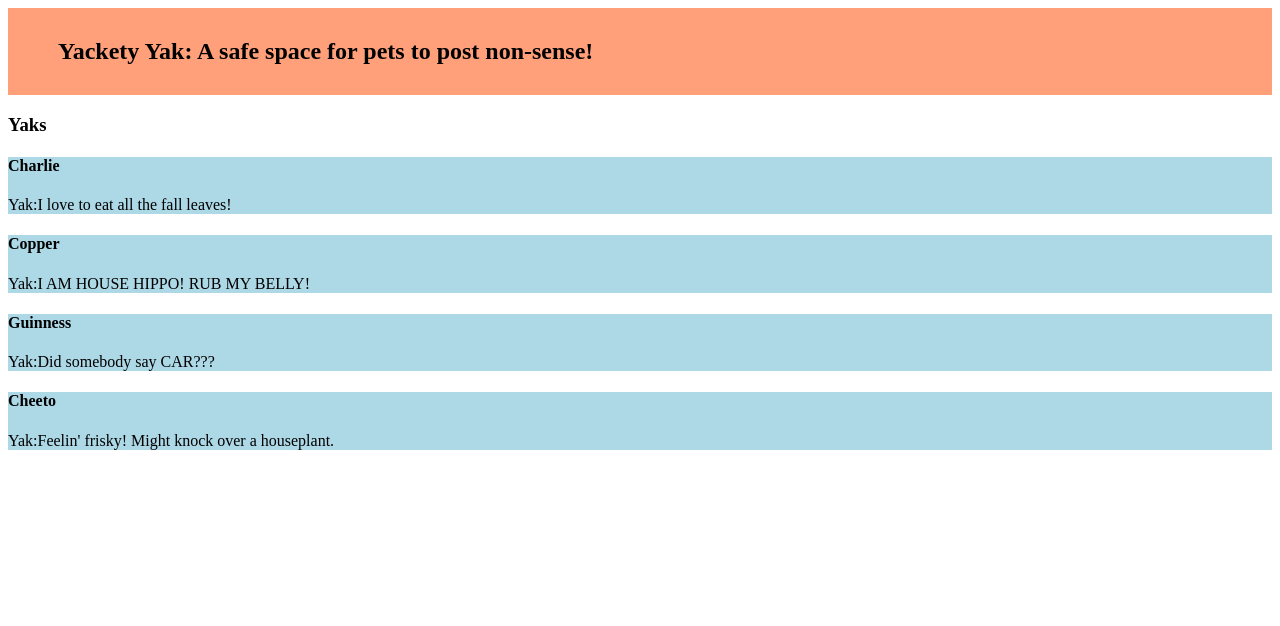
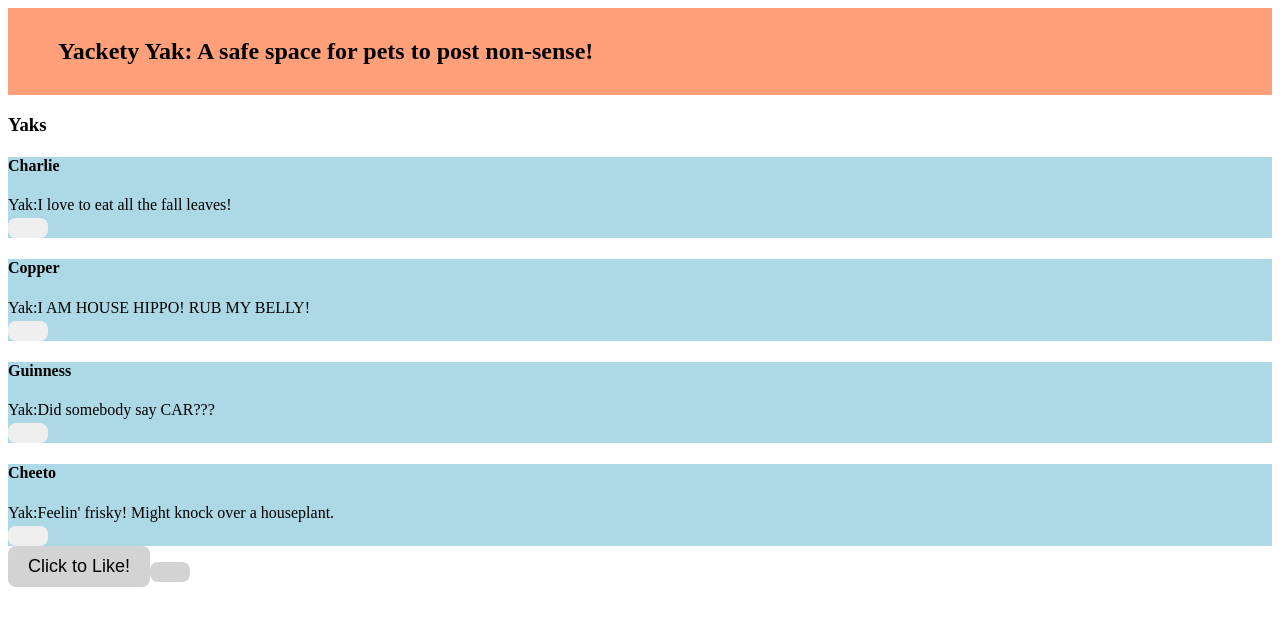
Before and after one commit to jellyphishing/social-feed-project, a React (Create React App) app: page / in a window 1280 px wide. Shown: the top 626 px of the page. Built offline with nearby package versions, Linux system fonts and the light colour scheme.

Commit message:
added button to each post

```diff
--- a/src/App.jsx
+++ b/src/App.jsx
@@ -2,6 +2,7 @@ import "./App.css";
 import Header from "./components/Header/Header";
 import PostList from "./components/PostList/PostList";
 import PostContent from "./components/PostContent/PostContent";
+import CustomButton from "./components/CustomButton/CustomButton";
 
 function App() {
   const addedPost = [
@@ -27,6 +28,8 @@ function App() {
     <div className="App">
       <Header />
       <PostList postObj={addedPost} />
+      <PostContent />
+      <CustomButton />
     </div>
   );
 }
--- a/src/Components/CustomButton/CustomButton.css
+++ b/src/Components/CustomButton/CustomButton.css
@@ -3,7 +3,7 @@
 }
 
 .active {
-    background-color: lightpink;
+    background-color: palevioletred;
 }
 
 button {
--- a/src/Components/CustomButton/CustomButton.jsx
+++ b/src/Components/CustomButton/CustomButton.jsx
@@ -4,6 +4,7 @@ import { useState } from "react";
 //import { ReactComponent as HeartIcon } from "../../assets/heart-svgrepo-com.svg";
 const CustomButton = () => {
   const [likeButtonClass, setLikeButtonClass] = useState("inactive");
+  const [dislikeButtonClass, setDislikeButtonClass] = useState("inactive");
   // const [heartIconColor, setHeartIconColor] = useState("lightgrey");
 
   const handleLikeButtonClick = () => {
@@ -11,6 +12,14 @@ const CustomButton = () => {
       setLikeButtonClass("active");
     } else {
       setLikeButtonClass("inactive");
+    }
+  };
+
+  const handleDislikeButtonClick = () => {
+    if (dislikeButtonClass === "inactive") {
+      setDislikeButtonClass("active");
+    } else {
+      setDislikeButtonClass("inactive");
     }
   };
 
@@ -27,6 +36,10 @@ const CustomButton = () => {
       <button className={likeButtonClass} onClick={handleLikeButtonClick}>
         Click to Like!
       </button>
+      <button
+        className={dislikeButtonClass}
+        onClick={handleDislikeButtonClick}
+      ></button>
       {/* <HeartIcon
         height={300}
         width={300}
--- a/src/Components/PostContent/PostContent.jsx
+++ b/src/Components/PostContent/PostContent.jsx
@@ -11,6 +11,7 @@ const PostContent = ({ postObj }) => {
             <span>{postObj.yak}</span>
           </div>
         </div>
+        <button></button>
       </div>
     )
   );
```
